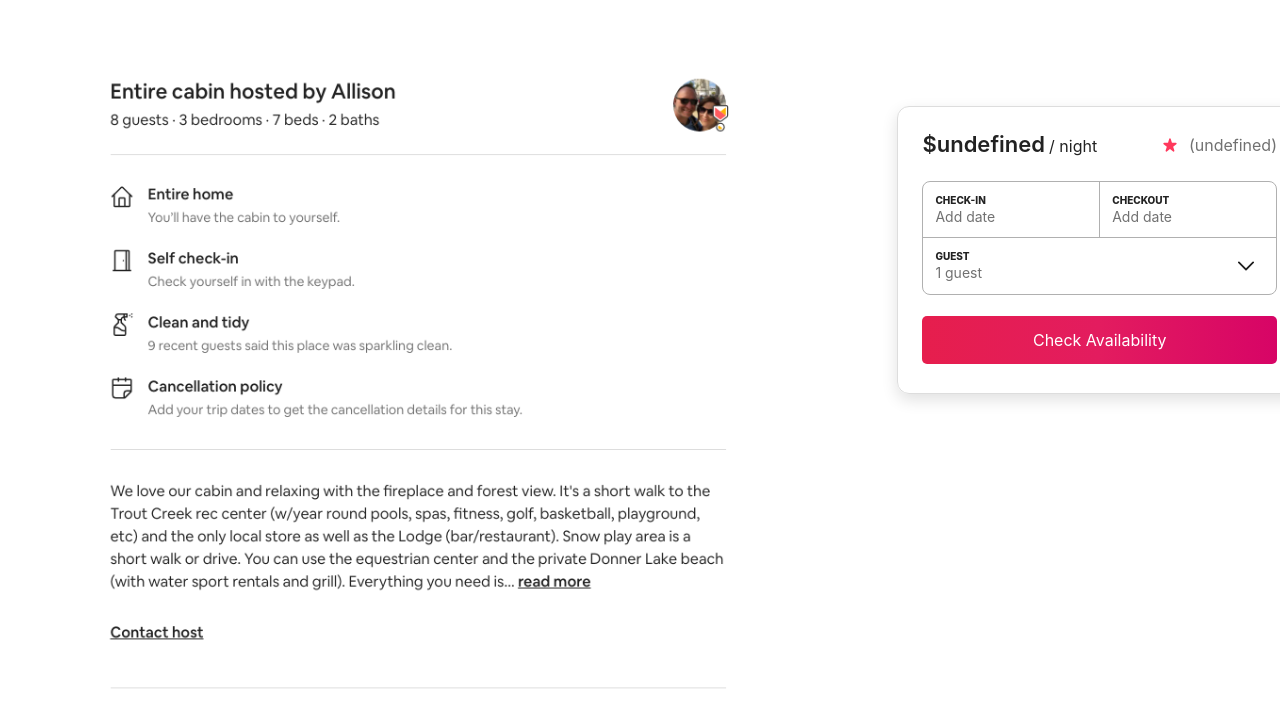
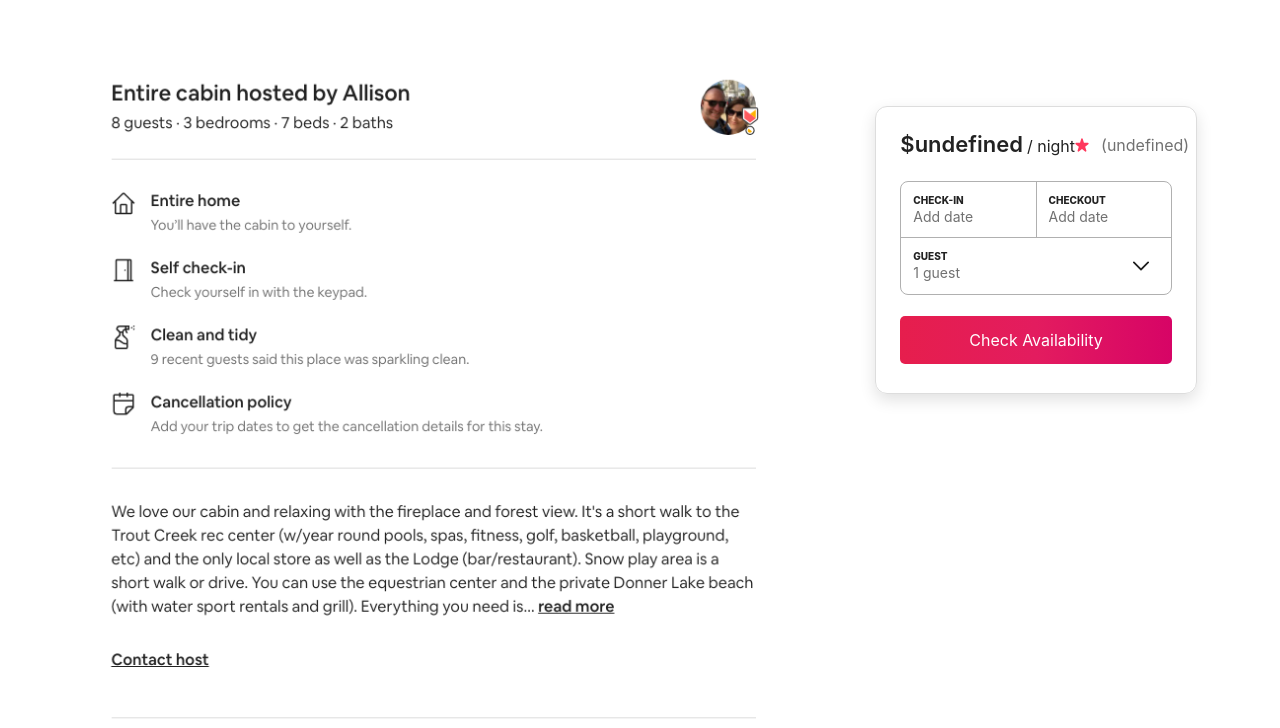
Before and after one commit to couchbnb/reservations, a React app: page / in a window 1280 px wide. Shown: the top 728 px of the page. Built offline with nearby package versions, Linux system fonts and the light colour scheme; no server answers.

Commit message:
updated component position

```diff
--- a/src/components/App.jsx
+++ b/src/components/App.jsx
@@ -27,17 +27,9 @@ const Description = styled.img`
   min-width: 500px;
 `;
 
-const Wrapper = styled.section`
-  top: 50px !important;
-  margin: 50px !important;
-  margin-left: 50px !important;
-  margin-bottom: 80px !important;
-  margin-top: 48px !important;
-  padding: 24px !important;
+const Size = styled.div`
 
-  box-sizing: border-box !important;
-  width: 33.3333% !important;
-  margin-left: 8.33333% !important;
+
   border: 1px solid rgb(221, 221, 221) !important;
   border-radius: 12px !important;
   box-shadow: rgba(0, 0, 0, 0.12) 0px 6px 16px !important;
@@ -52,6 +44,22 @@ const Wrapper = styled.section`
 
   display: flex !important;
   flex-direction: column !important;
+  padding: 24px !important;
+  top: 50px !important;
+  margin: 50px !important;
+  margin-left: 50px !important;
+  margin-bottom: 80px !important;
+  margin-top: 48px !important;
+`;
+
+const Wrapper = styled.section`
+  box-sizing: border-box !important;
+  width: 33.3333% !important;
+  min-width: 350px;
+`;
+
+const Pad = styled.div`
+  width: 8.33333% !important;
 `;
 
 const Summary = styled.div`
@@ -290,6 +298,7 @@ class App extends React.Component {
       <Grid className="App">
         <Description src="listing_description.png" />
         <Wrapper className="wrapper">
+          <Size>
             <Summary className="summary">
               <PriceSummary listing={this.state.listing} />
               <RatingSummary listing={this.state.listing} />
@@ -309,11 +318,9 @@ class App extends React.Component {
               <Reserve valid_res={this.state.valid_res} addReservation={this.addReservation.bind(this)}/>
             </Button>
             <Fees valid_res={this.state.valid_res} listing={this.state.listing} res_nights_length={this.state.res_nights_length} />
+          </Size>
         </Wrapper>
-        {/* <CalendarView
-
-        /> */}
-        {/* <GuestSelect /> */}
+        <Pad></Pad>
       </Grid>
     )
   }
```
Lines whose indentation alone changed are shown as unchanged.
